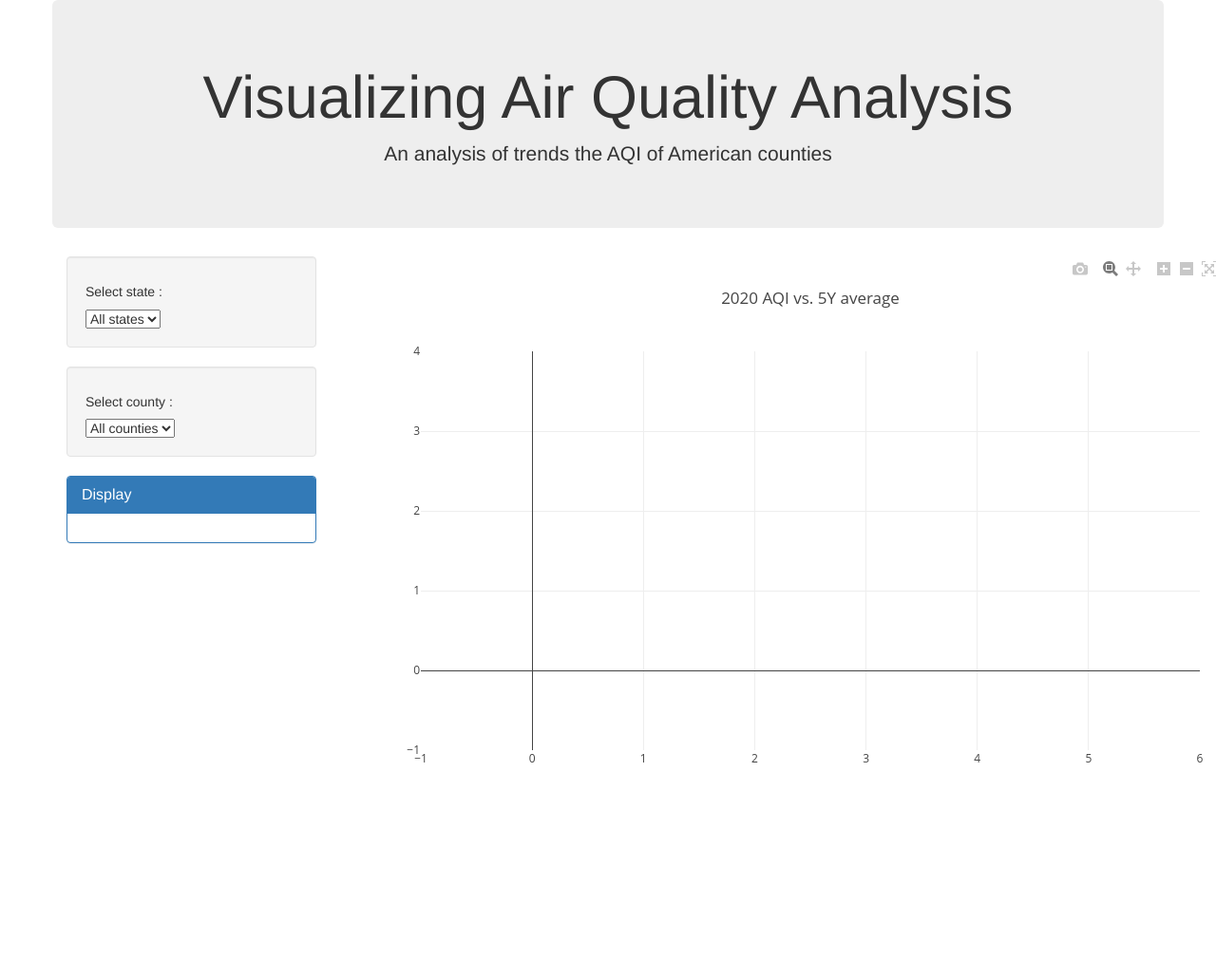
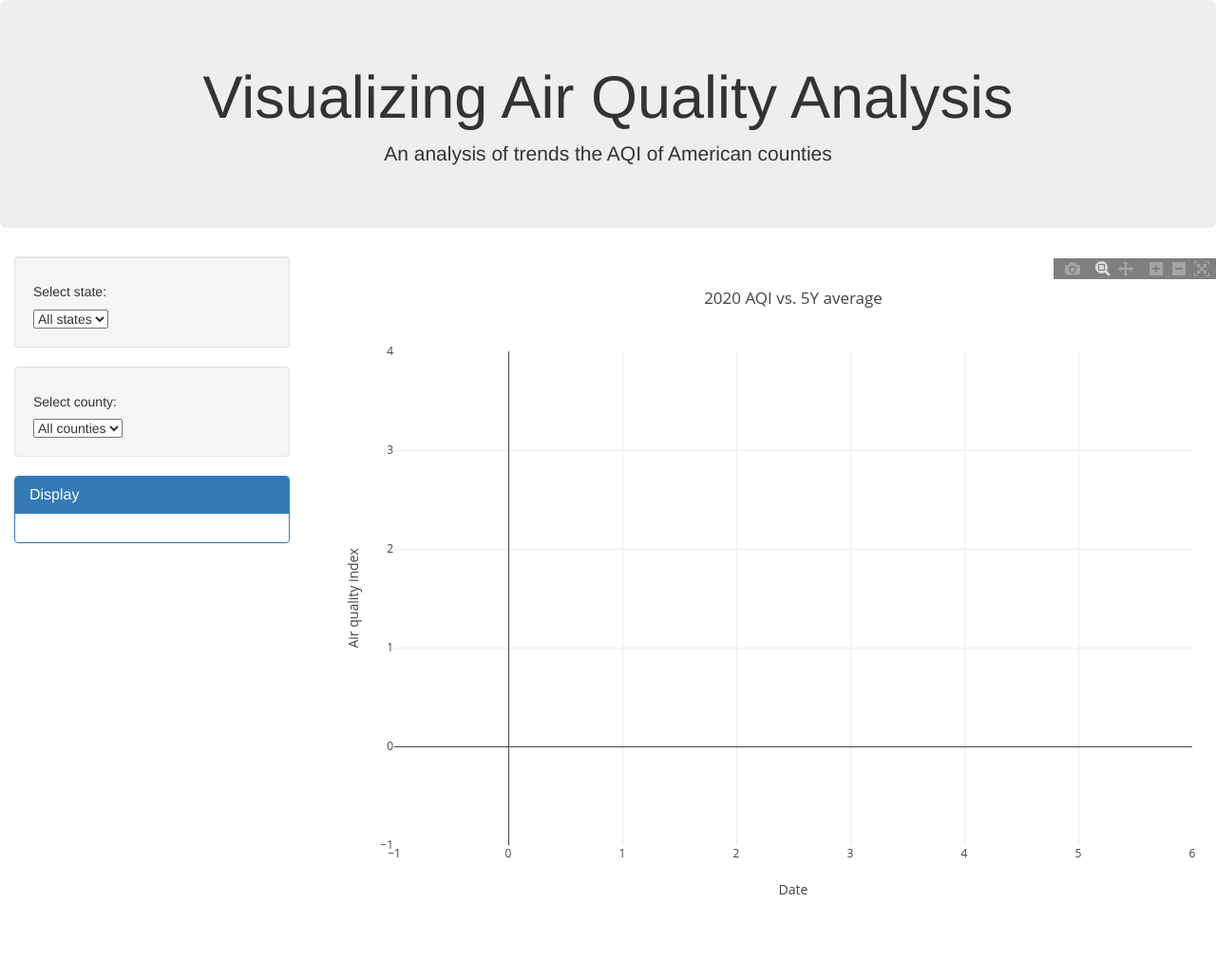
Before and after one commit to travis-tyler/Air_Quality_analysis, a Flask app: page / in a window 1280 px wide; the page is wider, and only the part inside the window is pictured. Shown: that part at 95% size. Before the commit the page ends 803 px from the top of that part, so only its background shows below. Run offline with Flask 2, Linux system fonts and the light colour scheme; data that the repository does not hold is empty; parts of the project's set-up code (start-up, migrations or seed data) failed here and were passed over; some libraries are stand-ins or nearby versions.

Commit message:
Fixed plotly code in app.js

```diff
--- a/04_Deploy/static/app.js
+++ b/04_Deploy/static/app.js
@@ -10,26 +10,37 @@ function buildPlot() {
 
 
         // Trace for 2020 data
-        const trace2020 = [{
+        const trace2020 = {
             x: response.date,
             y: response.aqi_2020,
-            type:"line"
-        }];
+            type:"line",
+            name:"2020 AQI"
+        };
 
         // Trace for 5y data
-        const trace5y = [{
+        const trace5y = {
             x: response.date,
             y: response.avg_5y,
-            type:"line"
-        }];
+            type: "line",
+            name: "5Y average"
+        };
 
         const data = [trace2020, trace5y];
 
         // Layout for line graph
         const layout = {
             title: "2020 AQI vs. 5Y average",
-            height: 600,
-            width: 980
+            height: 700,
+            width: 1000,
+            xaxis: {
+                title: "Date"
+              },
+              yaxis: {
+                title: "Air quality index",
+                tick0: 0,
+              },
+            paper_bgcolor: 'rgba(0,0,0,0)',
+            plot_bgcolor: 'rgba(0,0,0,0)'
         };
 
         Plotly.newPlot("plot", data, layout);
--- a/04_Deploy/templates/index.html
+++ b/04_Deploy/templates/index.html
@@ -12,18 +12,18 @@
 
 <body>
 
-  <div class="container">
+  <div class="container-fluid">
     <div class="row">
       <div class="col-md-12 jumbotron text-center">
         <h1>Visualizing Air Quality Analysis</h1>
         <p>An analysis of trends the AQI of American counties</p>
       </div>
     </div>
-    <div class="row">
+    <div class="row bg-dark">
       <div class="col-md-3">
         <div class="well">
-          <h5>Select state :</h5>
-            <select id="selState" onchange="optionChanged(this.value)">
+          <h5>Select state:</h5>
+            <select id="selState" name="selState">
               <option value="" disabled selected>All states</option>
               {% for state in state_list %}
               <option value="{{ state }}">{{ state }}</option>
@@ -31,8 +31,8 @@
             </select>
         </div>
         <div class="well">
-          <h5>Select county :</h5>
-            <select id="selCounty" onchange="optionChanged(this.value)">
+          <h5>Select county:</h5>
+            <select id="selCounty" name="selCounty">
               <option value="" disabled selected>All counties</option>
               {% for county in county_list %}
               <option value="{{ county }}">{{ county }}</option>
```
